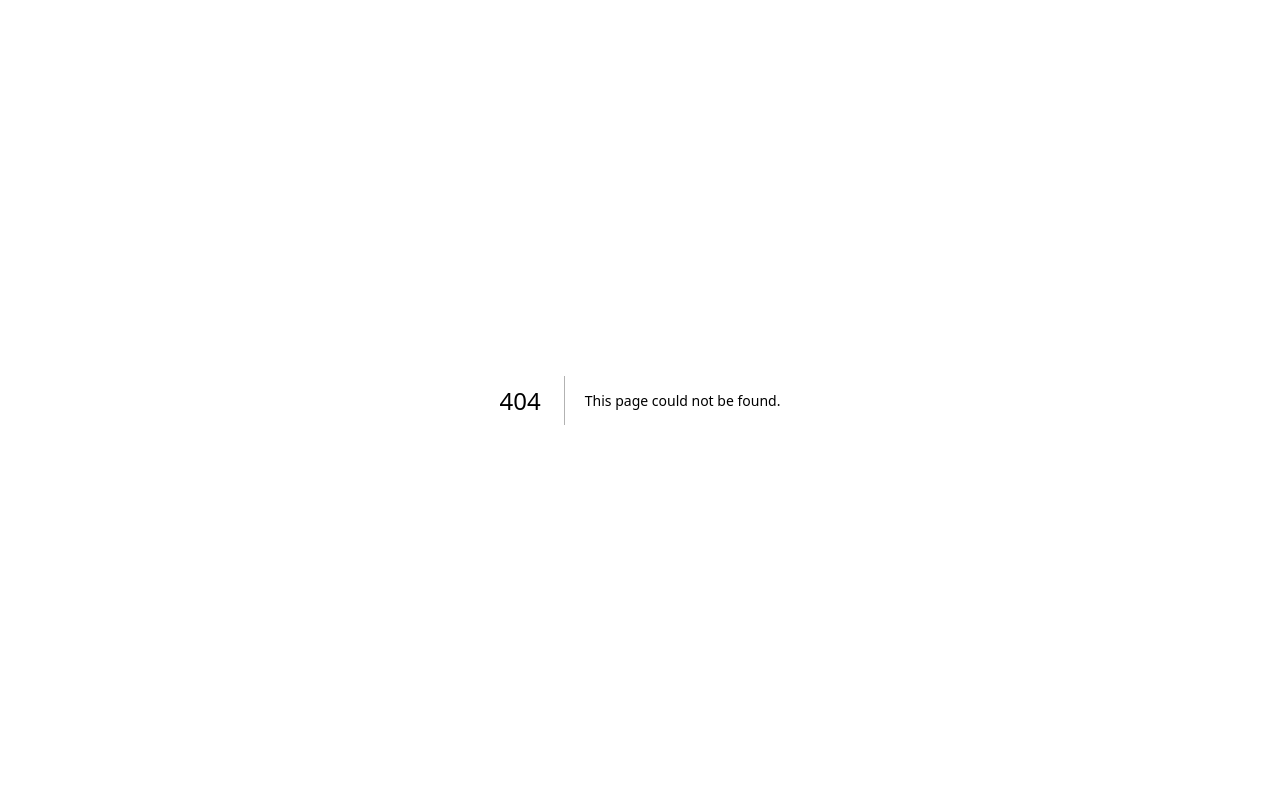
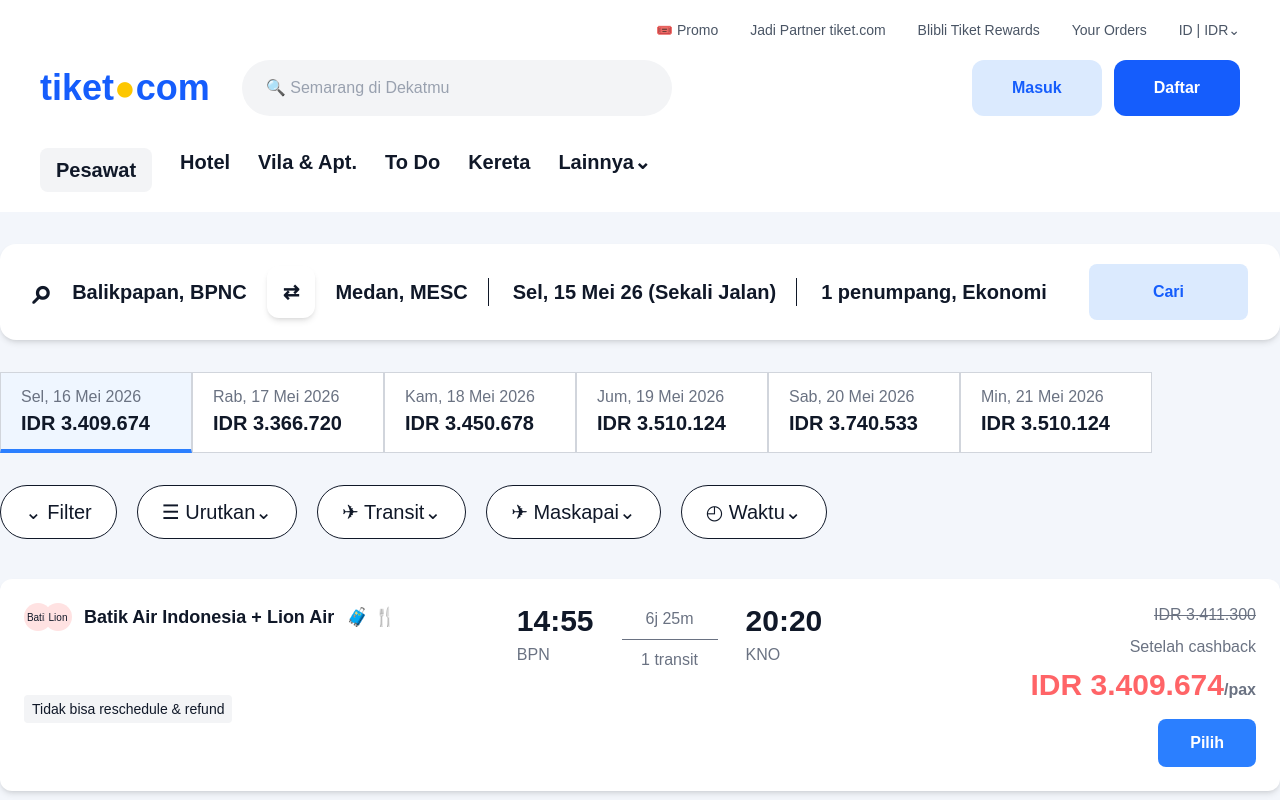
Before and after one commit to a-pinkyy/tugas-design, a Next.js app: page /detail-destination in a window 1280 px wide. Before the commit this address had no page. Built offline with nearby package versions, Linux system fonts and the light colour scheme.

Commit message:
selesai tugas detail destination

```diff
--- /dev/null
+++ b/app/card/_components/badge.tsx
@@ -0,0 +1,7 @@
+export default function Badge({ name }: { name: string }) {
+  return (
+    <div className="rounded-full bg-orange-300 p-1 text-xs">
+      <p>{name}</p>
+    </div>
+  );
+}
--- /dev/null
+++ b/app/card/_components/button.tsx
@@ -0,0 +1,7 @@
+export default function Button() {
+  return (
+    <button className="bg-gray- 200 p-1 rounded-lg">
+      <img src={"/arrow-right.svg"} />
+    </button>
+  );
+}
--- /dev/null
+++ b/app/card/_components/card.tsx
@@ -0,0 +1,36 @@
+import Badge from "./badge";
+import Button from "./button";
+
+export default function Card({
+  title,
+  description,
+  type,
+  color,
+}: {
+  title: string;
+  description: string;
+  type: string;
+  color?: string;
+}) {
+  return (
+    <div className="p-2 bg-gray-50 rounded-2xl">
+      <div className="bg-green-200 flex flex-col gap-3 w-72 h-auto p-4 rounded-2xl">
+        <h1 className="text-2xl font-bold">{title}</h1>
+        <p>{description}</p>
+        <div className="flex gap-2 flex-wrap">
+          <Badge name="Web Apps" />
+          <Badge name="Blog Posts" />
+          <Badge name="Video Scripts" />
+          <Badge name="Sales Pages" />
+          <Badge name="Slogans" />
+          <Badge name="Social Media" />
+          <Badge name="Email Campaigns" />
+        </div>
+      </div>
+      <div className="flex justify-between p-4 items-center">
+        <h2 className="font-bold">{type}</h2>
+        <Button />
+      </div>
+    </div>
+  );
+}
--- /dev/null
+++ b/app/detail-destination/components/CardScheduleDestination.tsx
@@ -0,0 +1,67 @@
+export default function CardScheduleDestination() {
+  return (
+    <div className="bg-white rounded-xl shadow-md mt-10 p-6 flex justify-between hover:shadow-xl hover:-translate-y-1 duration-300">
+
+      <div className="w-[38%]">
+        <div className="flex gap-3 items-center">
+          <div className="flex">
+            <div className="w-7 h-7 bg-red-100 rounded-full text-[10px] flex items-center justify-center">
+              Batik
+            </div>
+
+            <div className="w-7 h-7 bg-red-100 rounded-full text-[10px] flex items-center justify-center -ml-2">
+              Lion
+            </div>
+          </div>
+
+          <h1 className="font-bold text-lg">
+            Batik Air Indonesia + Lion Air
+          </h1>
+
+          <p className="text-lg">🧳 🍴</p>
+        </div>
+
+        <p className="bg-gray-100 inline-block mt-16 px-2 py-1 rounded text-sm">
+          Tidak bisa reschedule & refund
+        </p>
+      </div>
+
+      <div className="flex gap-7 w-[28%]">
+        <div>
+          <h1 className="text-3xl font-bold">14:55</h1>
+          <p className="text-base text-gray-500 mt-1">BPN</p>
+        </div>
+
+        <div className="text-center text-gray-500 mt-1">
+          <p className="text-base">6j 25m</p>
+          <div className="border-t w-24 my-2"></div>
+          <p className="text-base">1 transit</p>
+        </div>
+
+        <div>
+          <h1 className="text-3xl font-bold">20:20</h1>
+          <p className="text-base text-gray-500 mt-1">KNO</p>
+        </div>
+      </div>
+
+      <div className="text-right w-[30%]">
+        <p className="text-base text-gray-500 line-through">
+          IDR 3.411.300
+        </p>
+
+        <p className="text-base text-gray-500 mt-2">
+          Setelah cashback
+        </p>
+
+        <h1 className="text-3xl font-bold text-red-400 mt-2">
+          IDR 3.409.674<span className="text-base text-gray-500">/pax</span>
+        </h1>
+
+        <button className="bg-blue-500 text-white px-8 py-3 rounded-lg mt-4 font-bold hover:bg-blue-600 active:scale-95 duration-200">
+          Pilih
+        </button>
+      </div>
+
+    </div>
+  );
+}
--- /dev/null
+++ b/app/detail-destination/detailDestination.css
@@ -0,0 +1,7 @@
+body {
+  margin: 0;
+}
+
+* {
+  box-sizing: border-box;
+}
--- /dev/null
+++ b/app/detail-destination/page.tsx
@@ -0,0 +1,105 @@
+import "./detailDestination.css";
+import CardScheduleDestination from "./components/CardScheduleDestination";
+export default function DetailDestination() {
+  return (
+    <div className="bg-[#f3f6fb] min-h-screen text-gray-900">
+      <div className="bg-white px-10 py-5">
+        <div className="flex justify-between items-center text-sm text-gray-600">
+          <div></div>
+          <div className="flex gap-8">
+            <p>🎟️ Promo</p>
+            <p>Jadi Partner tiket.com</p>
+            <p>Blibli Tiket Rewards</p>
+            <p>Your Orders</p>
+            <p>ID | IDR⌄</p>
+          </div>
+        </div>
+        <div className="flex justify-between items-center mt-5">
+          <div className="flex items-center gap-8">
+            <h1 className="text-4xl font-bold text-blue-600">
+              tiket<span className="text-yellow-400">●</span>com
+            </h1>
+            <div className="bg-gray-100 rounded-full px-6 py-4 w-[430px] text-gray-400">
+              🔍 Semarang di Dekatmu
+            </div>
+          </div>
+          <div className="flex gap-3">
+            <button className="bg-blue-100 text-blue-600 font-bold px-10 py-4 rounded-xl">
+              Masuk
+            </button>
+            <button className="bg-blue-600 text-white font-bold px-10 py-4 rounded-xl">
+              Daftar
+            </button>
+          </div>
+        </div>
+        <div className="flex gap-7 mt-8 font-bold text-xl">
+          <p className="bg-gray-100 px-4 py-2 rounded-lg">Pesawat</p>
+          <p>Hotel</p>
+          <p>Vila & Apt.</p>
+          <p>To Do</p>
+          <p>Kereta</p>
+          <p>Lainnya⌄</p>
+        </div>
+      </div>
+      <div className="max-w-[1500px] mx-auto pt-8">
+        <div className="bg-white rounded-2xl shadow-md px-8 py-5 flex justify-between items-center">
+          <div className="flex gap-5 items-center text-xl font-bold">
+            <p className="text-4xl">⌕</p>
+            <p>Balikpapan, BPNC</p>
+            <button className="shadow-md px-4 py-3 rounded-xl">⇄</button>
+            <p>Medan, MESC</p>
+            <p className="border-l pl-6">Sel, 15 Mei 26 (Sekali Jalan)</p>
+            <p className="border-l pl-6">1 penumpang, Ekonomi</p>
+          </div>
+
+          <button className="bg-blue-100 text-blue-600 font-bold px-16 py-4 rounded-lg">
+            Cari
+          </button>
+        </div>
+
+        <div className="flex mt-8 overflow-hidden">
+          <div className="bg-blue-50 border border-gray-300 px-5 py-3 w-48 border-b-4 border-b-blue-500">
+            <p className="text-gray-500">Sel, 16 Mei 2026</p>
+            <h1 className="font-bold text-xl">IDR 3.409.674</h1>
+          </div>
+
+          <div className="bg-white border border-gray-300 px-5 py-3 w-48">
+            <p className="text-gray-500">Rab, 17 Mei 2026</p>
+            <h1 className="font-bold text-xl">IDR 3.366.720</h1>
+          </div>
+
+          <div className="bg-white border border-gray-300 px-5 py-3 w-48">
+            <p className="text-gray-500">Kam, 18 Mei 2026</p>
+            <h1 className="font-bold text-xl">IDR 3.450.678</h1>
+          </div>
+
+          <div className="bg-white border border-gray-300 px-5 py-3 w-48">
+            <p className="text-gray-500">Jum, 19 Mei 2026</p>
+            <h1 className="font-bold text-xl">IDR 3.510.124</h1>
+          </div>
+
+          <div className="bg-white border border-gray-300 px-5 py-3 w-48">
+            <p className="text-gray-500">Sab, 20 Mei 2026</p>
+            <h1 className="font-bold text-xl">IDR 3.740.533</h1>
+          </div>
+
+          <div className="bg-white border border-gray-300 px-5 py-3 w-48">
+            <p className="text-gray-500">Min, 21 Mei 2026</p>
+            <h1 className="font-bold text-xl">IDR 3.510.124</h1>
+          </div>
+        </div>
+
+        <div className="flex gap-5 mt-8 text-xl">
+          <button className="bg-white px-6 py-3 rounded-full border">⌄ Filter</button>
+          <button className="bg-white px-6 py-3 rounded-full border">☰ Urutkan⌄</button>
+          <button className="bg-white px-6 py-3 rounded-full border">✈ Transit⌄</button>
+          <button className="bg-white px-6 py-3 rounded-full border">✈ Maskapai⌄</button>
+          <button className="bg-white px-6 py-3 rounded-full border">◴ Waktu⌄</button>
+        </div>
+
+        <CardScheduleDestination />
+
+      </div>
+    </div>
+  );
+}
--- /dev/null
+++ b/button.tsx
@@ -0,0 +1,7 @@
+export default function Button() {
+  return (
+    <button className="bg-gray-200 p-1 rounded-lg">
+      <img src={"/arrow-right.svg"} />
+    </button>
+  );
+}
```
Also changed, not shown: public/arrow-right.svg (added).
